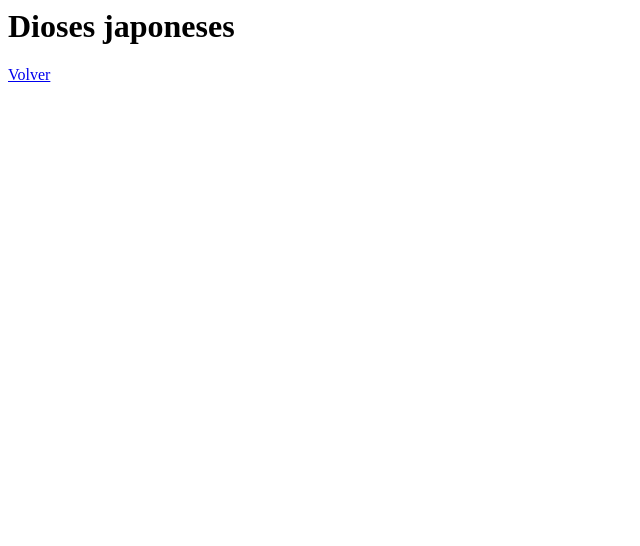
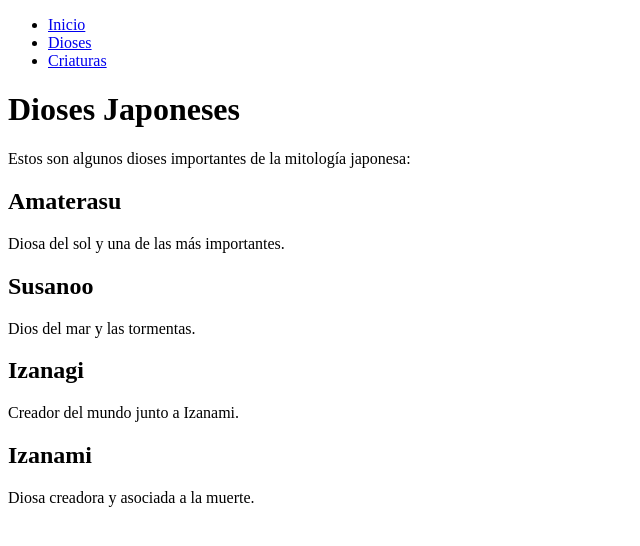
Before and after one commit to martinaalgranti-source/Mitolog-a-japonesa, a plain HTML site: page dioses.html in a window 1280 px wide. Shown: the whole page, without its empty margins (0-640 px from the left). Drawn offline with Linux system fonts and the light colour scheme.

Commit message:
Add HTML structure and content for dioses.html

```diff
--- a/dioses.html
+++ b/dioses.html
@@ -1,2 +1,34 @@
-<h1>Dioses japoneses</h1>
-<a href="index.html">Volver</a>
+<!DOCTYPE html>
+<html>
+<head>
+  <title>Dioses Japoneses</title>
+</head>
+
+<body>
+
+<nav id="secundario">
+  <ul>
+    <li><a href="index.html">Inicio</a></li>
+    <li><a href="dioses.html">Dioses</a></li>
+    <li><a href="criaturas.html">Criaturas</a></li>
+  </ul>
+</nav>
+
+<h1>Dioses Japoneses</h1>
+
+<p>Estos son algunos dioses importantes de la mitología japonesa:</p>
+
+<h2>Amaterasu</h2>
+<p>Diosa del sol y una de las más importantes.</p>
+
+<h2>Susanoo</h2>
+<p>Dios del mar y las tormentas.</p>
+
+<h2>Izanagi</h2>
+<p>Creador del mundo junto a Izanami.</p>
+
+<h2>Izanami</h2>
+<p>Diosa creadora y asociada a la muerte.</p>
+
+</body>
+</html>
```
